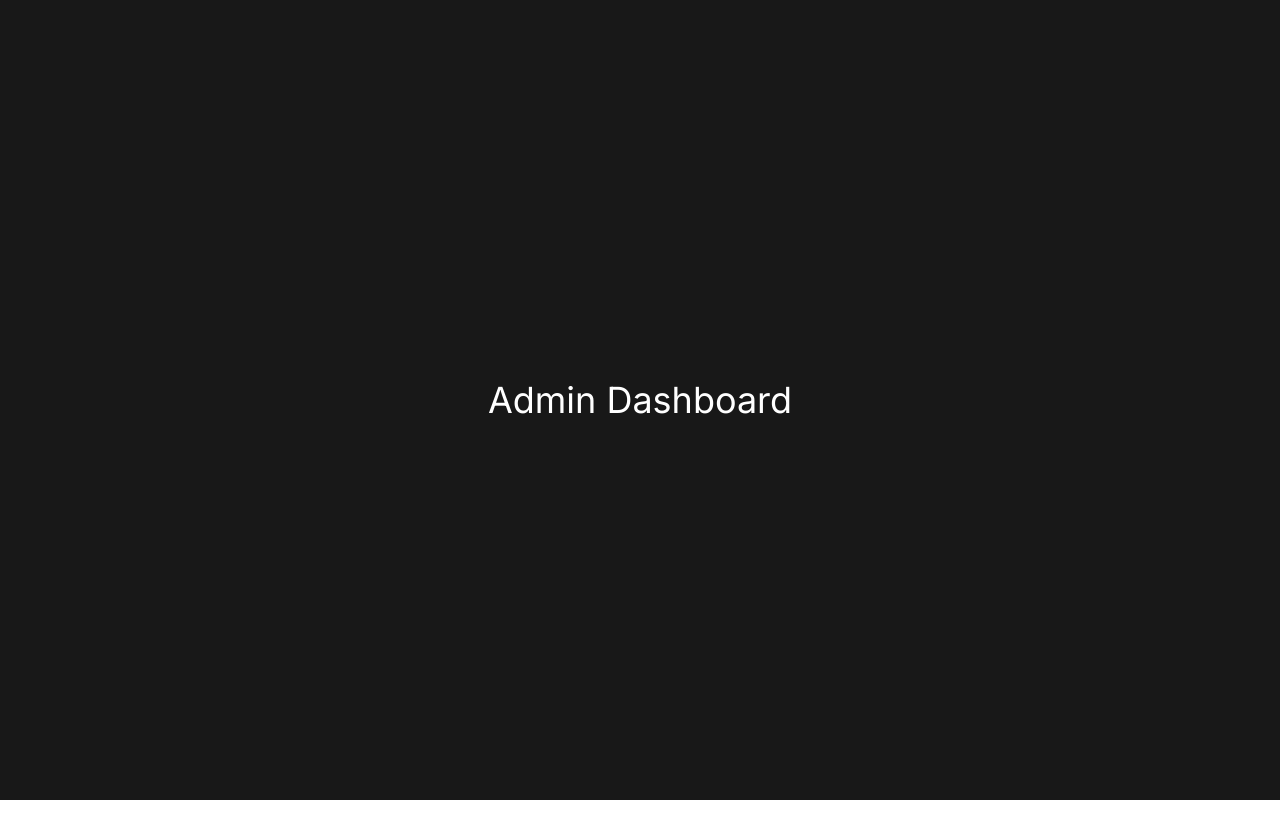
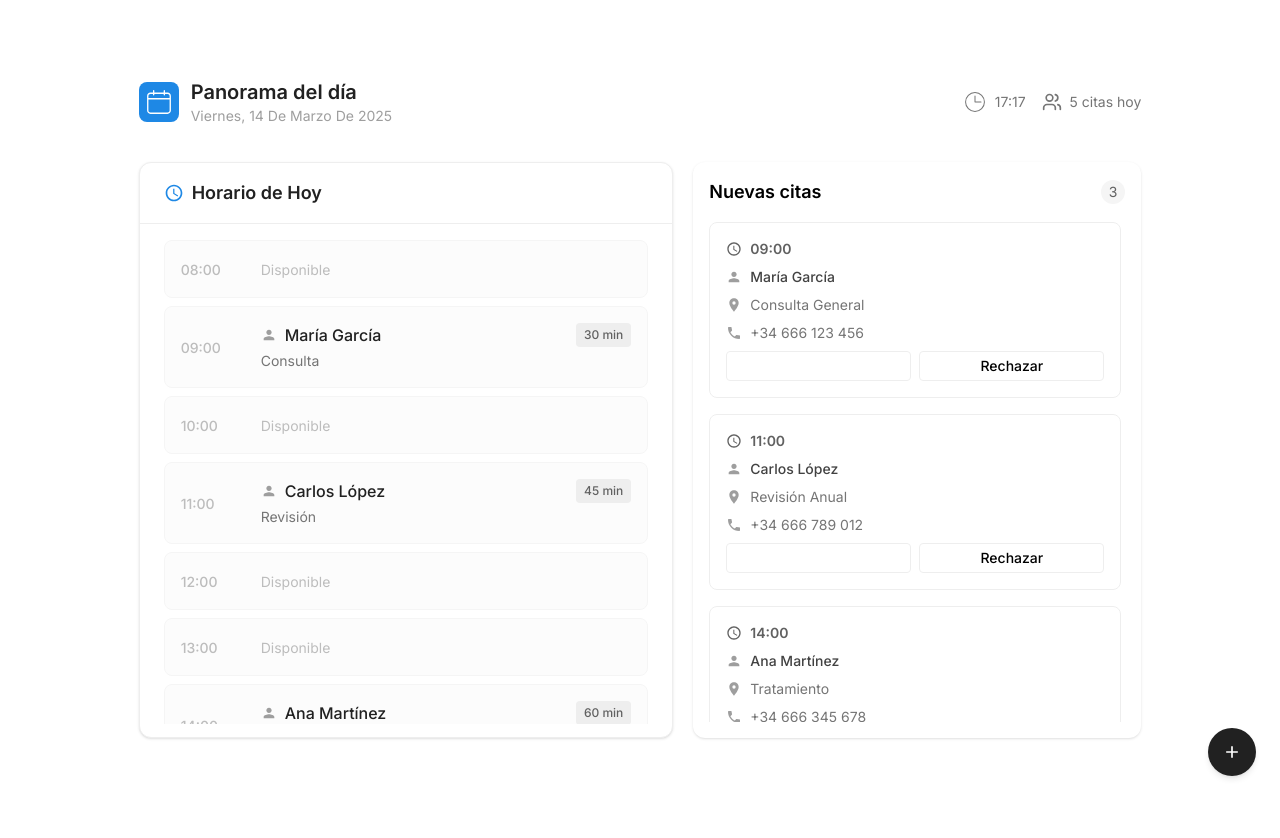
Before and after one commit to ApointmentProject/Bookzy, a React (Vite) app in the folder appointment-project/: page /admin in a window 1280 px wide. Before the commit the page ends 800 px from the top, so only its background shows below. Built offline with nearby package versions, Linux system fonts and the light colour scheme; no server answers.

Commit message:
feat: added admin dashboard mock design

```diff
--- /dev/null
+++ b/appointment-project/src/components/admin/UpcomingAppointmentsShortcut.tsx
@@ -0,0 +1,80 @@
+import { MdAccessTime, MdPerson, MdLocationOn, MdPhone } from "react-icons/md"
+
+type Appointment = {
+  time: string
+  name: string
+  service: string
+  phone: string
+}
+
+const appointments: Appointment[] = [
+  {
+    time: "09:00",
+    name: "María García",
+    service: "Consulta General",
+    phone: "+34 666 123 456",
+  },
+  {
+    time: "11:00",
+    name: "Carlos López",
+    service: "Revisión Anual",
+    phone: "+34 666 789 012",
+  },
+  {
+    time: "14:00",
+    name: "Ana Martínez",
+    service: "Tratamiento",
+    phone: "+34 666 345 678",
+  },
+]
+
+export default function UpcomingAppointmentsShortcut() {
+  return (
+    <div className="w-full max-w-md mx-auto bg-white rounded-xl shadow p-4">
+      <div className="flex items-center justify-between mb-4">
+        <h2 className="text-lg font-semibold">Nuevas citas</h2>
+        <div className="text-sm bg-gray-100 text-gray-700 px-2 py-0.5 rounded-full">
+          {appointments.length}
+        </div>
+      </div>
+
+      {/* Scrollable list */}
+      <div className="space-y-4 max-h-[500px] overflow-y-auto pr-1">
+        {appointments.map((appt, index) => (
+          <div key={index} className="border rounded-lg p-4 space-y-2">
+            <div className="flex items-center justify-between">
+              <div className="flex items-center gap-2 text-sm text-gray-700">
+                <MdAccessTime className="w-4 h-4" />
+                <span className="font-semibold">{appt.time}</span>
+              </div>
+            </div>
+
+            <div className="flex items-center gap-2 text-gray-800 text-sm font-medium">
+              <MdPerson className="w-4 h-4 text-gray-500" />
+              {appt.name}
+            </div>
+
+            <div className="flex items-center gap-2 text-sm text-gray-600">
+              <MdLocationOn className="w-4 h-4 text-gray-500" />
+              {appt.service}
+            </div>
+
+            <div className="flex items-center gap-2 text-sm text-gray-600">
+              <MdPhone className="w-4 h-4 text-gray-500" />
+              {appt.phone}
+            </div>
+
+            <div className="flex gap-2 mt-2">
+              <button className="flex-1 bg-zinc-900 text-white border border-zinc-900 hover:bg-white hover:text-zinc-900 text-sm font-medium py-1 rounded transition-colors duration-200">
+                Aceptar
+              </button>
+              <button className="flex-1 bg-white text-zinc-900 border border-zinc-900 hover:bg-zinc-900 hover:text-white text-sm font-medium py-1 rounded transition-colors duration-200">
+                Rechazar
+              </button>
+            </div>
+          </div>
+        ))}
+      </div>
+    </div>
+  )
+}
--- /dev/null
+++ b/appointment-project/src/mock/components/MockCalendar.tsx
@@ -0,0 +1,130 @@
+import { MdAccessTime, MdPerson } from "react-icons/md"
+
+export function MockCalendar() {
+  const currentHour = new Date().getHours()
+
+  const hours = Array.from({ length: 13 }, (_, i) => i + 8)
+
+  const appointments = {
+    9: { client: "María García", service: "Consulta", duration: "30 min" },
+    11: { client: "Carlos López", service: "Revisión", duration: "45 min" },
+    14: { client: "Ana Martínez", service: "Tratamiento", duration: "60 min" },
+    16: { client: "Pedro Sánchez", service: "Consulta", duration: "30 min" },
+    18: { client: "Laura Rodríguez", service: "Seguimiento", duration: "30 min" },
+  }
+
+  return (
+    <Card className="w-full">
+      <CardHeader>
+        <CardTitle>
+          <MdAccessTime className="w-5 h-5 text-blue-600" />
+          <span>Horario de Hoy</span>
+        </CardTitle>
+      </CardHeader>
+      <CardContent>
+        {hours.map((hour) => {
+          const appointment = appointments[hour as keyof typeof appointments]
+          return (
+            <HourBlock
+              key={hour}
+              hour={hour}
+              appointment={appointment}
+              isCurrent={hour === currentHour}
+              isPast={hour < currentHour}
+            />
+          )
+        })}
+      </CardContent>
+    </Card>
+  )
+}
+
+// Componente Card base
+function Card({ children, className = "" }: { children: React.ReactNode; className?: string }) {
+  return (
+    <div className={`bg-white rounded-xl shadow border ${className}`}>
+      {children}
+    </div>
+  )
+}
+
+function CardHeader({ children }: { children: React.ReactNode }) {
+  return <div className="border-b px-6 py-4">{children}</div>
+}
+
+function CardTitle({ children }: { children: React.ReactNode }) {
+  return <div className="flex items-center gap-2 text-lg font-semibold text-gray-900">{children}</div>
+}
+
+function CardContent({ children }: { children: React.ReactNode }) {
+  return (
+    <div className="px-6 py-4 space-y-2 max-h-[500px] overflow-y-auto">
+      {children}
+    </div>
+  )
+}
+
+function Badge({ children }: { children: React.ReactNode }) {
+  return (
+    <span className="bg-gray-200 text-gray-700 text-xs font-medium px-2 py-1 rounded">
+      {children}
+    </span>
+  )
+}
+
+function HourBlock({
+  hour,
+  appointment,
+  isCurrent,
+  isPast,
+}: {
+  hour: number
+  appointment?: { client: string; service: string; duration: string }
+  isCurrent: boolean
+  isPast: boolean
+}) {
+  return (
+    <div
+      className={`flex items-center p-4 rounded-lg border transition-all ${
+        isCurrent
+          ? "border-blue-200 bg-blue-50"
+          : isPast
+            ? "border-gray-100 bg-gray-50/50"
+            : "border-gray-100 hover:border-gray-200 hover:bg-gray-50/50"
+      }`}
+    >
+      <div className="flex-shrink-0 w-16">
+        <span
+          className={`text-sm font-medium ${
+            isCurrent ? "text-blue-600" : isPast ? "text-gray-400" : "text-gray-700"
+          }`}
+        >
+          {hour.toString().padStart(2, "0")}:00
+        </span>
+      </div>
+
+      <div className="flex-1 ml-4">
+        {appointment ? (
+          <div className="space-y-1">
+            <div className="flex items-center justify-between">
+              <div className="flex items-center space-x-2">
+                <MdPerson className="w-4 h-4 text-gray-500" />
+                <span className="font-medium text-gray-900">{appointment.client}</span>
+              </div>
+              <Badge>{appointment.duration}</Badge>
+            </div>
+            <p className="text-sm text-gray-600">{appointment.service}</p>
+          </div>
+        ) : (
+          <span className="text-sm text-gray-400">Disponible</span>
+        )}
+      </div>
+
+      {isCurrent && (
+        <div className="flex-shrink-0 ml-2">
+          <div className="w-2 h-2 bg-blue-600 rounded-full animate-pulse"></div>
+        </div>
+      )}
+    </div>
+  )
+}
--- a/appointment-project/src/pages/AdminDashboard.tsx
+++ b/appointment-project/src/pages/AdminDashboard.tsx
@@ -1,8 +1,105 @@
+import {
+  IconButton,
+  SpeedDial,
+  SpeedDialHandler,
+  SpeedDialContent,
+  SpeedDialAction,
+} from "@material-tailwind/react";
+
+import { MdAdd, MdHome, MdSettings, MdDashboardCustomize } from "react-icons/md";
+import { CiCalendar, CiClock2 } from "react-icons/ci";
+import { LuUsers } from "react-icons/lu";
+
+import { MockCalendar } from "../mock/components/MockCalendar";
+import UpcomingAppointmentsShortcut from "../components/admin/UpcomingAppointmentsShortcut";
+
+import { useEffect, useState } from "react"
+
 
 export default function AdminDashboard() {
+
+  const [now, setNow] = useState(new Date())
+
+  useEffect(() => {
+    const interval = setInterval(() => {
+      setNow(new Date())
+    }, 1000) // actualiza cada segundo
+
+    return () => clearInterval(interval) // limpia el intervalo al desmontar
+  }, [])
+
+  const formattedDate = now.toLocaleDateString("es-ES", {
+    weekday: "long",
+    year: "numeric",
+    month: "long",
+    day: "numeric"
+  })
+
+  const formattedTime = now.toLocaleTimeString("es-ES", {
+    hour: "2-digit",
+    minute: "2-digit"
+  })
+
   return (
-    <div className='flex min-h-screen justify-center items-center'>
-        <h1 className='text-white text-4xl'>Admin Dashboard</h1>
+    <div className="min-h-screen w-screen bg-white flex flex-col items-center justify-center overflow-y-auto mb-10">
+      <div className="w-10/12 px-4 sm:px-6 lg:px-8">
+        {/* Información del día */}
+        <div className="flex flex-col gap-3 sm:flex-row sm:items-center sm:justify-between py-4">
+          {/* Parte izquierda */}
+          <div className="flex items-center space-x-3">
+            <div className="w-10 h-10 bg-blue-600 rounded-lg flex items-center justify-center">
+              <CiCalendar className="w-8 h-8 text-white" />
+            </div>
+            <div>
+              <h1 className="text-xl font-semibold text-gray-900">Panorama del día</h1>
+              <p className="text-sm text-gray-500 capitalize">{formattedDate}</p>
+            </div>
+          </div>
+
+          {/* Parte derecha */}
+          <div className="flex flex-col sm:flex-row sm:items-center sm:space-x-4 gap-2 sm:gap-0">
+            <div className="flex items-center space-x-2 text-sm text-gray-600">
+              <CiClock2 className="w-6 h-6" />
+              <span>{formattedTime}</span>
+            </div>
+            <div className="flex items-center space-x-2 text-sm text-gray-600">
+              <LuUsers className="w-5 h-5" />
+              <span>5 citas hoy</span>
+            </div>
+          </div>
+        </div>
+
+
+        {/* Tabla mock de calendario */}
+        <div className="flex flex-col lg:flex-row gap-5 mt-5">
+          <MockCalendar />
+          <UpcomingAppointmentsShortcut />
+        </div>
+      </div>
+
+
+
+      {/* SpeedDial */}
+      <div className="fixed bottom-6 right-6">
+        <SpeedDial>
+          <SpeedDialHandler>
+            <IconButton size="lg" className="rounded-full">
+              <MdAdd className="h-5 w-5 transition-transform group-hover:rotate-45" />
+            </IconButton>
+          </SpeedDialHandler>
+          <SpeedDialContent>
+            <SpeedDialAction>
+              <MdHome className="h-5 w-5" />
+            </SpeedDialAction>
+            <SpeedDialAction>
+              <MdSettings className="h-5 w-5" />
+            </SpeedDialAction>
+            <SpeedDialAction>
+              <MdDashboardCustomize className="h-5 w-5" />
+            </SpeedDialAction>
+          </SpeedDialContent>
+        </SpeedDial>
+      </div>
     </div>
-  )
+  );
 }
```
